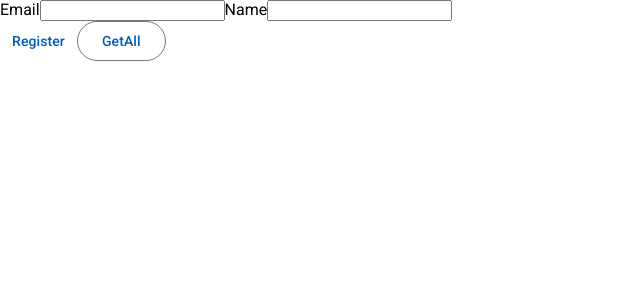
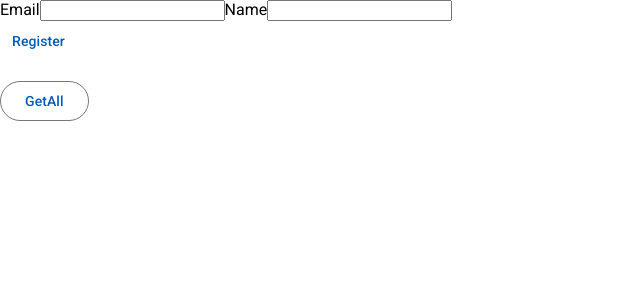
Before and after one commit to AmirProm/projekt-class, an Angular app in the folder client/: page / in a window 1280 px wide. Shown: the top 300 px of the page, without its empty margins (0-640 px from the left). Built offline with nearby package versions, Linux system fonts and the light colour scheme.

Commit message:
edait tml

```diff
--- a/client/src/app/app.component.html
+++ b/client/src/app/app.component.html
@@ -9,7 +9,6 @@
 
       <div class="button-1">
         <button (click)="register()" mat-button color="praimery">Register</button>
-        <button (click)="getAll()" mat-stroked-button color="Waren">GetAll</button>
       </div>
 
       <h1>
@@ -17,6 +16,16 @@
         {{appUser?.name}}
       </h1>
 
+      <button (click)="getAll()" mat-stroked-button color="Waren">GetAll</button>
+
+      @for (member of members; track $index) {
+
+        <h1>
+          {{member.email}}
+          {{member.name}}
+        </h1>
+
+      }
 
     </form>
   </div>
```
